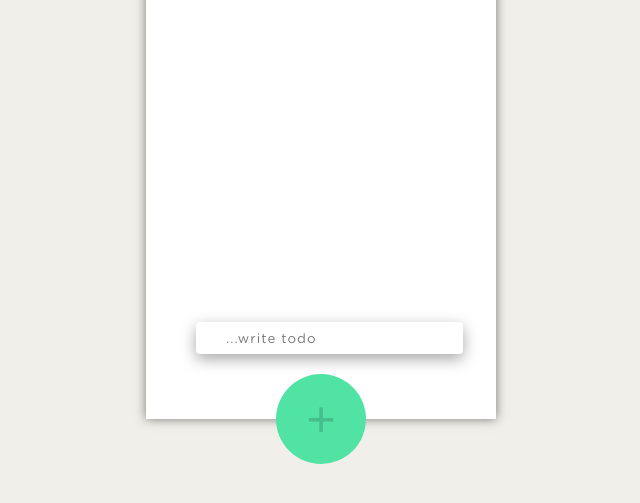
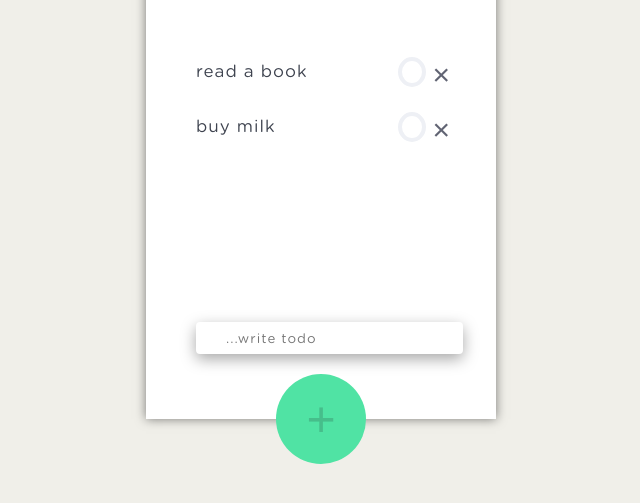
Before and after one commit to pplischuk/todo-redux, a React app: page / in a window 1280 px wide. Shown: the part 117-620 px from the top of the page, without its empty margins (319-959 px from the left). Built offline with nearby package versions, Linux system fonts and the light colour scheme.

Commit message:
add delete btn

```diff
--- a/src/listItem/listItem.css
+++ b/src/listItem/listItem.css
@@ -2,6 +2,8 @@
 	color:#3E434F;
 	font-size: 17px;
 	letter-spacing: 1px;
+	width: 250px;
+	word-wrap: break-word
 }
 
 .listItem_done{
@@ -52,6 +54,12 @@
 	background: none;
 }
 
+.btnDelete{
+	border: none;
+	background: none;
+	font-size: 30px;
+	color:#616473;
+}
 
 button{
 	border: none;
--- a/src/listItem/listItem.js
+++ b/src/listItem/listItem.js
@@ -17,6 +17,10 @@ class Todos extends React.Component{
 						<button onClick = {() => {
 						this.props.changeIsDone(todo.id);
 					}} className = {todo.isdone ? "btn_done" : "btn"}></button>
+						<button className = "btnDelete"
+						onClick = {() => {
+						this.props.deleteItem(todo.id);
+					}}>&times;</button>
 					</div>
 				));
 		}
--- a/src/todoList/todoList.js
+++ b/src/todoList/todoList.js
@@ -9,14 +9,15 @@ class Todo extends React.Component{
     this.state = {
       id:0,
       todos: [
-        // { id:0, content: "read a book", isdone: false },
-        // { id:1, content: "buy milk", isdone: false }
+        { id:0, content: "read a book", isdone: false },
+        { id:1, content: "buy milk", isdone: false }
       ],
       input: ""
     };
     this.changeIsDone = this.changeIsDone.bind(this);
     this.handleList = this.handleList.bind(this);
     this.addItem = this.addItem.bind(this);
+    this.deleteItem = this.deleteItem.bind(this);
   }
 
   changeIsDone(key){
@@ -27,6 +28,15 @@ class Todo extends React.Component{
   }));
 }
 
+  deleteItem(key){
+    this.setState(state => {
+      return {
+        id: state.id - 1,
+        todos: state.todos.filter(item => item.id !== key)
+      };
+    });
+  }
+
   handleList(e){
     this.setState({ input: e.target.value });
   }
@@ -36,6 +46,7 @@ class Todo extends React.Component{
   addItem(){
     if(this.state.input){
       this.setState(state => {
+
         return{
           id: state.id + 1,
           todos: [
@@ -51,8 +62,6 @@ class Todo extends React.Component{
       });
     }
   }
-
-
 
   render(){
 
@@ -70,6 +79,7 @@ class Todo extends React.Component{
         </div>
         <Todos todosList = {this.state.todos}
           changeIsDone = {this.changeIsDone}
+          deleteItem = { this.deleteItem }
         />
         <input type = "text"
         placeholder = "...write todo"
@@ -86,17 +96,4 @@ class Todo extends React.Component{
   }
 }
 
-
 export default Todo;
-
-
-
-
-// this.setState(state => {
-//   let todos = state.todos.forEach(item => {
-//     if(key === item.id){
-
-//     }
-//   });
-//   return { ...todos, };
-// });
```
Also changed, not shown: src/img/delete.png (added).
